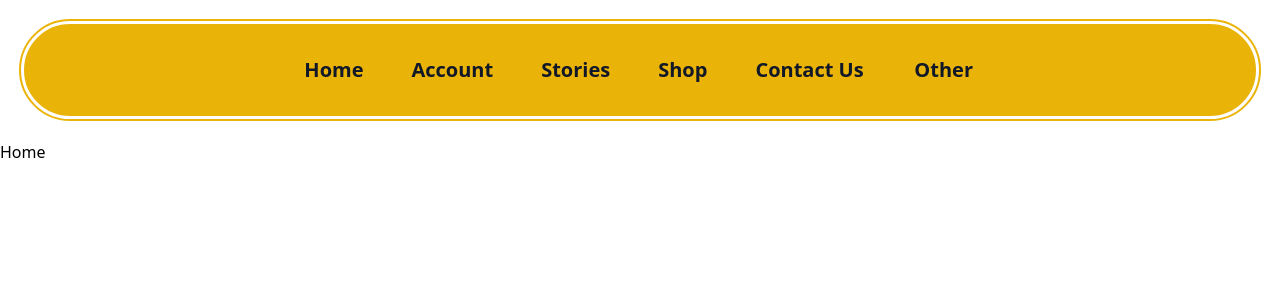
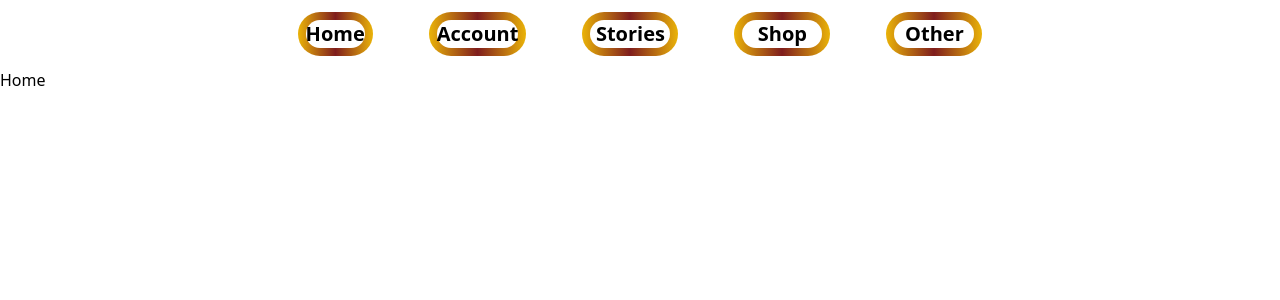
Before and after one commit to GithubWarPortal/GithubWarPortal, a React (Vite) app in the folder WarPortal/: page / in a window 1280 px wide. Shown: the top 300 px of the page. Built offline with nearby package versions, Linux system fonts and the light colour scheme.

Commit message:
added buttons and gradient borders to nav

```diff
--- a/WarPortal/src/components/Navbar.jsx
+++ b/WarPortal/src/components/Navbar.jsx
@@ -8,45 +8,56 @@ export default function Navbar() {
     setOpen(!open);
   };
   return (
-    <div className="text-xl bg-yellow-500  border-8 border-white text-gray-900 border-double m-4 p-6 rounded-full ">
+    <div class="">
       <nav>
-        <ul className="flex flex-wrap gap-8 justify-center text-center place-items-center">
-          <li className=" w-1/7 hover:bg-gradient-to-t hover:from-yellow-500 hover:via-red-900  hover:to-yellow-500 p-2 rounded-full font-bold hover:text-white hover:border-white text-center hover:border-2 ">
-            <Link className="text-xl" to="/Home">Home</Link>
+        <ul class="flex flex-wrap gap-8 justify-center text-center place-items-center">
+          <li>
+            <button class=" w-1/7 bg-gradient-to-r m-3 from-yellow-500 via-red-900  to-yellow-500 p-2 rounded-full font-bold text-center">
+
+              <span class="w-1/7 block text-black rounded-full hover:text-white hover:bg-gray-900 bg-white"> <Link class="text-xl" to="/Home">Home</Link> </span>
+              </button>
           </li>
-          <li className=" w-1/7 hover:bg-gradient-to-t hover:from-yellow-500 hover:via-red-900  hover:to-yellow-500 p-2 rounded-full font-bold hover:text-white hover:border-white text-center hover:border-2 ">
-            <Link className="text-xl" to="/Account">Account</Link>
+          <li>
+            <button class=" w-1/7 bg-gradient-to-r m-3 from-yellow-500 via-red-900  to-yellow-500 p-2 rounded-full font-bold text-center">
+
+              <span class="w-1/7 block text-black rounded-full hover:text-white hover:bg-gray-900 bg-white"> <Link class="text-xl" to="/Account">Account</Link> </span>
+              </button>
           </li>
-          <li className="  w-1/7 hover:bg-gradient-to-t hover:from-yellow-500 hover:via-red-900  hover:to-yellow-500 p-2 rounded-full font-bold hover:text-white hover:border-white text-center hover:border-2">
-            <Link className="text-xl" to="/StoryArcs">Stories</Link>
+          <li>
+            <button class=" w-1/7 bg-gradient-to-r m-3 from-yellow-500 via-red-900  to-yellow-500 p-2 rounded-full font-bold text-center">
+
+              <span class="w-20 block text-black rounded-full hover:text-white hover:bg-gray-900 bg-white"> <Link class="text-xl" to="/StoryArcs">Stories</Link> </span>
+              </button>
           </li>
-          <li className="  w-1/7 hover:bg-gradient-to-t hover:from-yellow-500 hover:via-red-900  hover:to-yellow-500 p-2 rounded-full font-bold hover:text-white hover:border-white text-center hover:border-2 ">
-            <Link className="text-xl" to="/Shop">Shop</Link>
+          <li>
+            <button class=" w-1/7 bg-gradient-to-r m-3 from-yellow-500 via-red-900  to-yellow-500 p-2 rounded-full font-bold text-center">
+
+              <span class="w-20 block text-black rounded-full hover:text-white hover:bg-gray-900 bg-white"> <Link class="text-xl" to="/Shop">Shop</Link> </span>
+              </button>
           </li>
-          <li className="  w-1/7 hover:bg-gradient-to-t hover:from-yellow-500 hover:via-red-900  hover:to-yellow-500 p-2 rounded-full font-bold hover:text-white hover:border-white text-center hover:border-2 ">
-            <Link className="text-xl" to="/ContactUs">Contact Us</Link>
-          </li>
+
           <button
-            className=" w-20 hover:bg-gradient-to-t hover:from-yellow-500 hover:via-red-900  hover:to-yellow-500 p-2 rounded-full font-bold hover:text-white hover:border-white text-center hover:border-2 "
+            class="  w-1/7 bg-gradient-to-r m-3 from-yellow-500 via-red-900  to-yellow-500 p-2 rounded-full font-bold text-center"
             onClick={handleOpen}
-          >
-            Other
+          >              <span class=" text-xl w-20 block text-black rounded-full hover:text-white hover:bg-gray-900 bg-white">  Other</span>
+
+
           </button>
           {open ? (
             <div>
               <nav>
-                <ul className="gap-8 text-lg flex flex-wrap p-6 space-between">
-                  <li className=" w-30 hover:bg-gradient-to-t hover:from-yellow-500 hover:via-red-900  hover:to-yellow-500 p-2 rounded-full font-bold hover:text-white hover:border-white text-center hover:border-2 ">
+                <ul class="gap-8 text-lg flex flex-wrap p-6 space-between">
+                  <li class=" w-30 hover:bg-gradient-to-t hover:from-yellow-500 hover:via-red-900  hover:to-yellow-500 p-2 rounded-full font-bold hover:text-white hover:border-white text-center hover:border-2 ">
                     <Link to="/Team">Team With War Portal</Link>
                   </li>
 
-                  <li className=" w-30 hover:bg-gradient-to-t hover:from-yellow-500 hover:via-red-900 hover:to-yellow-500 p-2 rounded-full font-bold hover:text-white hover:border-white text-center hover:border-2 ">
+                  <li class=" w-30 hover:bg-gradient-to-t hover:from-yellow-500 hover:via-red-900 hover:to-yellow-500 p-2 rounded-full font-bold hover:text-white hover:border-white text-center hover:border-2 ">
                     <Link to="/OtherCreativeWorks">Other Creative Works</Link>
                   </li>
-                  <li className=" w-20 hover:bg-gradient-to-t hover:from-yellow-500 hover:via-red-900  hover:to-yellow-500 p-2 rounded-full font-bold hover:text-white hover:border-white text-center hover:border-2 ">
+                  <li class=" w-20 hover:bg-gradient-to-t hover:from-yellow-500 hover:via-red-900  hover:to-yellow-500 p-2 rounded-full font-bold hover:text-white hover:border-white text-center hover:border-2 ">
                     <Link to="/Events">Events</Link>
                   </li>
-                  <li className=" w-30 hover:bg-gradient-to-t hover:from-yellow-500 hover:via-red-900  hover:to-yellow-500 p-2 rounded-full font-bold hover:text-white hover:border-white text-center hover:border-2 ">
+                  <li class=" w-30 hover:bg-gradient-to-t hover:from-yellow-500 hover:via-red-900  hover:to-yellow-500 p-2 rounded-full font-bold hover:text-white hover:border-white text-center hover:border-2 ">
                     <Link to="/Investing">Investing</Link>
                   </li>
                 </ul>
```
